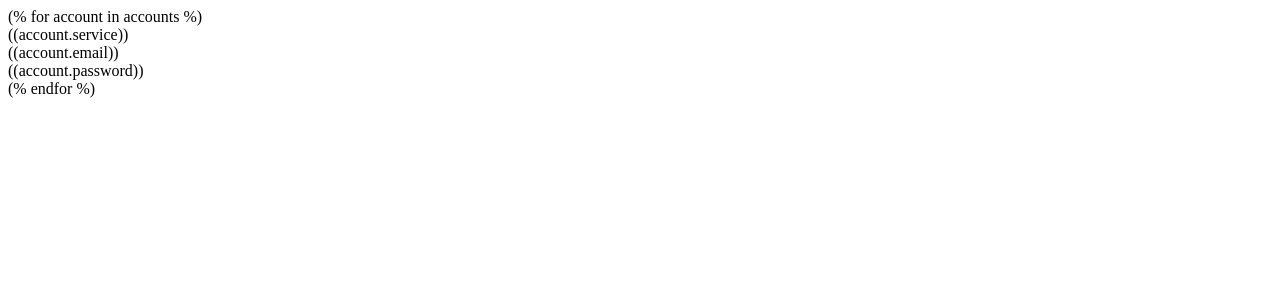
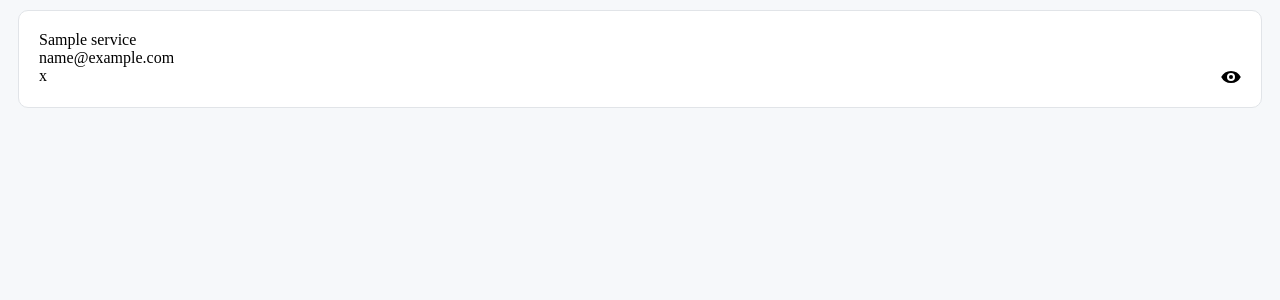
Before and after one commit to Alexey-zaliznuak/password-manager, a Flask app: template templates/first.html in a window 1280 px wide. Shown: the top 300 px of the page. Run offline with Flask 2, Linux system fonts and the light colour scheme; the template is opened without the code that fills it: most values are stand-ins (such as "Sample title", 1, 10 or a date in 2020).

Commit message:
new html css and js files

```diff
--- a/static/css/style.css
+++ b/static/css/style.css
@@ -40,12 +40,17 @@ html {
 .icon {
     width: 20px;
     height: 20px;
+    content: url(./static/svg/view.svg);
 }
 
 .view-icon {
-    content: url(./view.svg);
+    content: url(./static/svg/view.svg);
+    width: 150;
+    height: 100;
 }
 
 .no-view-icon {
-    content: url(./no-view.svg);
+    content: url(./static/svg/no-view.svg);
+    width: 150;
+    height: 100;
 }
--- a/templates/first.html
+++ b/templates/first.html
@@ -3,18 +3,17 @@
 <head>
     <meta charset="UTF-8">
     <title>Title</title>
-
     <script src="/static/js/script.js" defer></script>
-    <style src="/static/css/style.css"></style>
+    <link rel="stylesheet" href="/static/css/style.css">
 </head>
 <body>
     <main>
-        (% for account in accounts %)
+        {% for account in accounts %}
         <div class="account_card">
-            <div class="account_card_service">((account.service))</div>
-            <div class="account_card_email">((account.email))</div>
-            <div class="account_card_password">((account.password))</div>
+            <div class="account_card_service">{{account.service}}</div>
+            <div class="account_card_email">{{account.email}}</div>
+            <div class="account_card_password">{{account.password}} <img class="view-icon icon" > </div>
         </div>
-        (% endfor %)
+        {% endfor %}
     </main>
 </body>
```
Also changed, not shown: first.html (added, +49 -0 lines).
